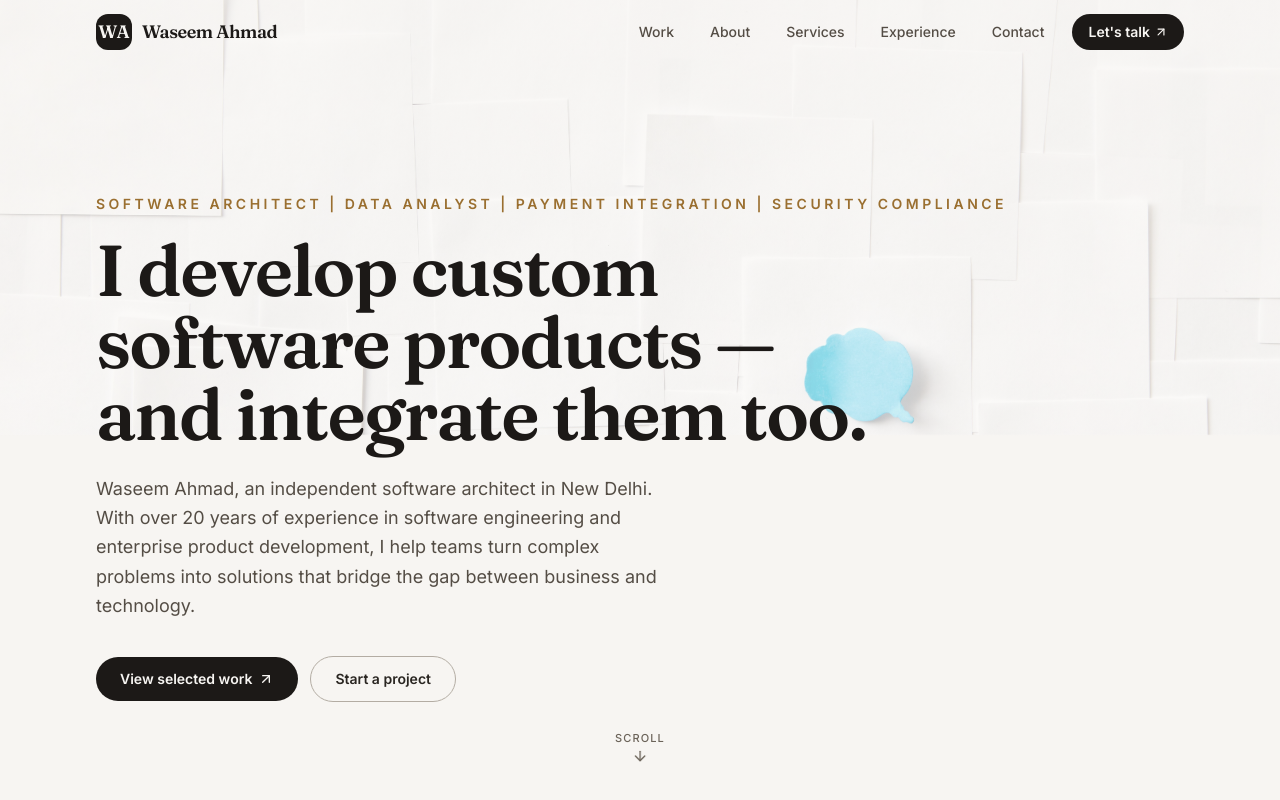
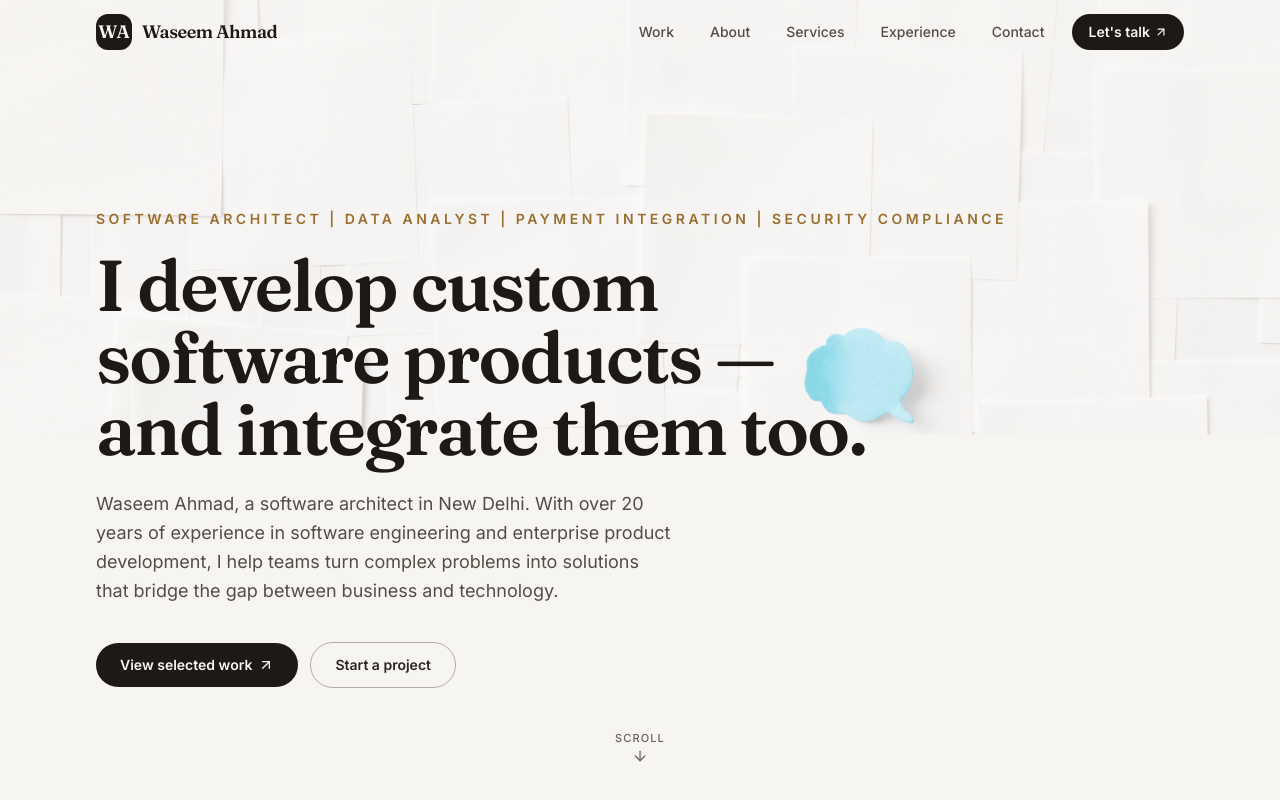
Before and after one commit to waseem15280/MyPortfolio, a React (Vite) app: page / in a window 1280 px wide. Shown: the top 800 px of the page. Built offline with nearby package versions, Linux system fonts and the light colour scheme.

Commit message:
Updated PortfolioPage.tsx

```diff
--- a/src/pages/PortfolioPage.tsx
+++ b/src/pages/PortfolioPage.tsx
@@ -60,7 +60,7 @@ export default function PortfolioPage() {
             I develop custom software products — and integrate them too.
           </h1>
           <p className="animate-fade-up mt-6 max-w-xl text-lg leading-relaxed text-ink-600">
-            Waseem Ahmad, an independent software architect in New Delhi. With over 20 years of experience in software engineering and enterprise product development, I help teams
+            Waseem Ahmad, a software architect in New Delhi. With over 20 years of experience in software engineering and enterprise product development, I help teams
             turn complex problems into solutions that bridge the gap between business and technology.
           </p>
           <div className="animate-fade-up mt-9 flex flex-wrap items-center gap-3">
```
